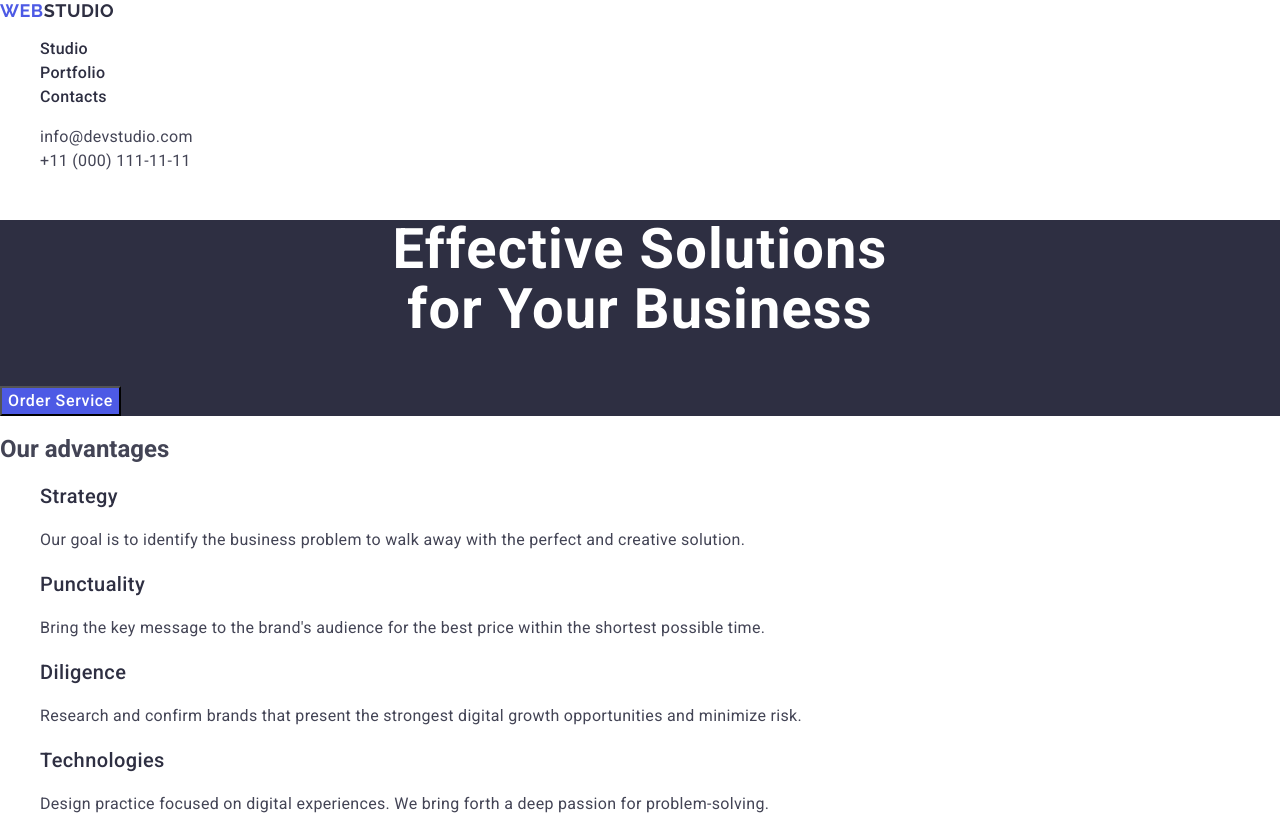
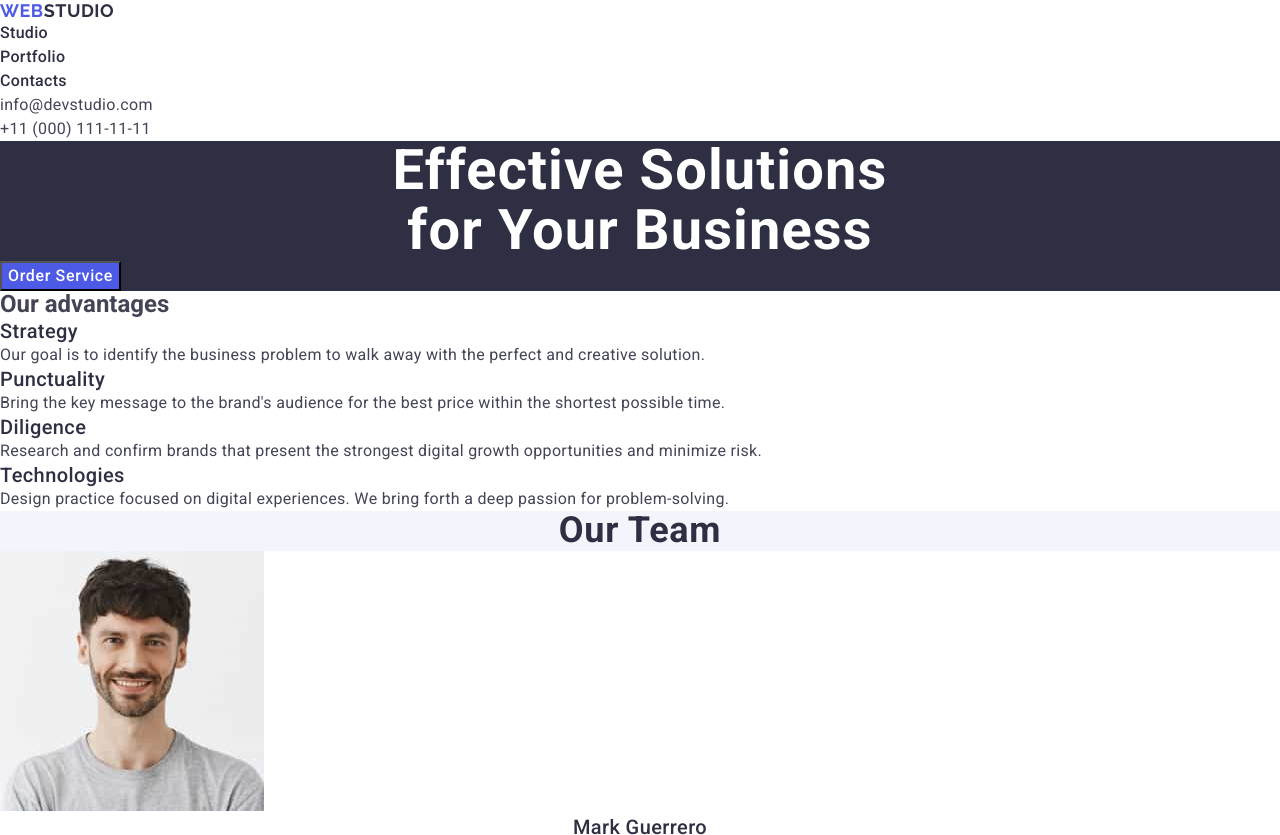
Before and after one commit to KoliaKosyanenko/goit-markup-hw-03, a plain HTML site: page index.html in a window 1280 px wide. Shown: the top 835 px of the page. Drawn offline with nearby package versions, Linux system fonts and the light colour scheme.

Commit message:
updated css

```diff
--- a/css/styles.css
+++ b/css/styles.css
@@ -8,8 +8,23 @@ a {
     text-decoration: none;
 }
 
+h1,
+h2,
+h3,
+h4,
+h5,
+h6 {
+  margin: 0;
+}
+
+p {
+  margin: 0;
+}
+
 ul {
-    list-style-type: none;
+  margin: 0;
+  padding: 0;
+  list-style-type: none;
 }
 
 .logo {
--- a/index.html
+++ b/index.html
@@ -13,6 +13,7 @@
 <body>
 
     <header>
+        <div>
             <nav>
                 <a href="./index.html" class="logo">Web<span class="black-logo">Studio</span></a>
                 <ul>
@@ -27,6 +28,7 @@
                     <li><a href="tel:+110001111111" class="contact-text">+11 (000) 111-11-11</a></li>
                 </ul>
          </address>
+        </div>
     </header>
     <main>
         <section class="hero">
```
Lines whose indentation alone changed are shown as unchanged.
